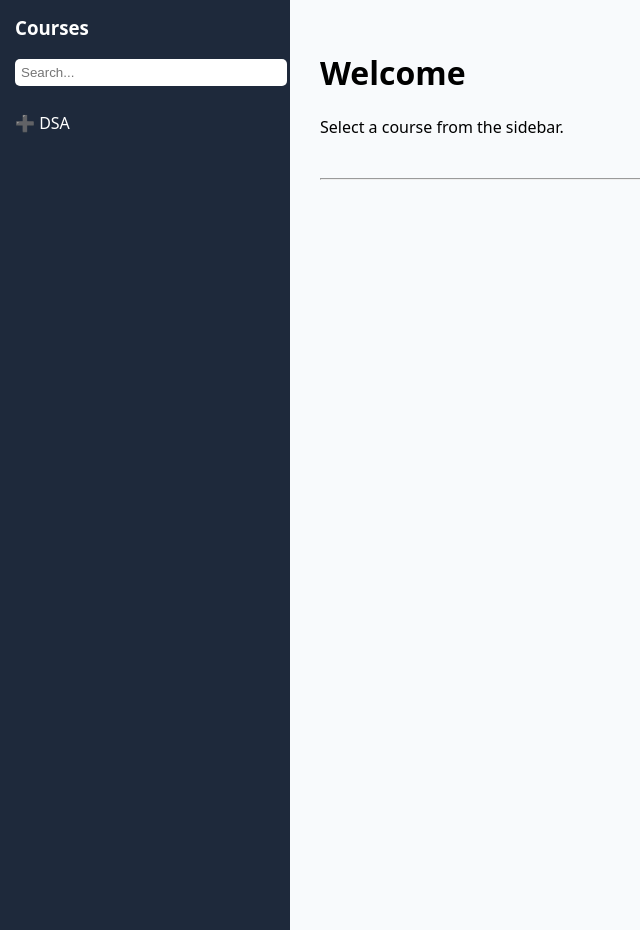
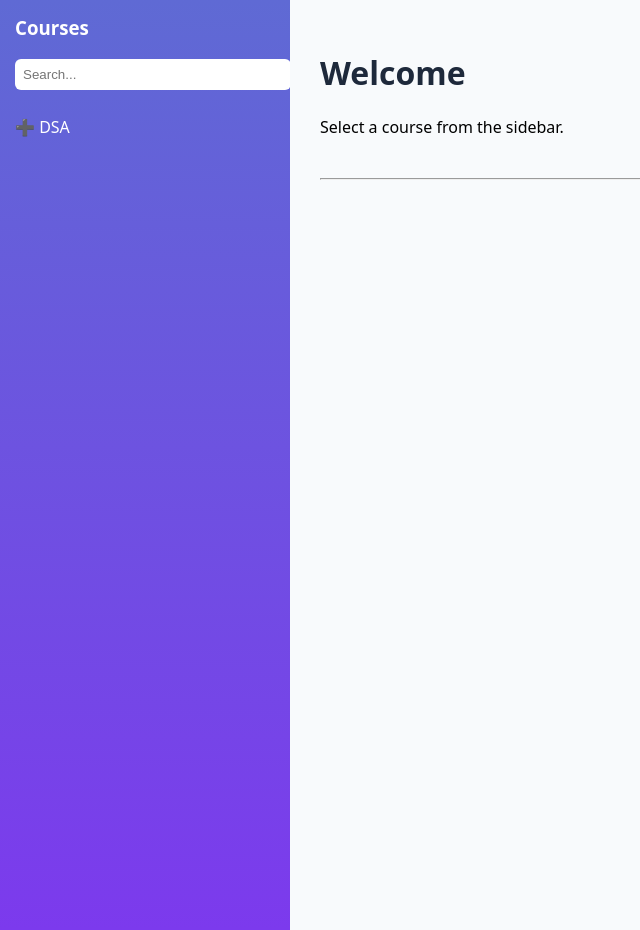
Before and after one commit to ocehuem/knowledge-base, a Jekyll site: the page built from index.md, in a window 1280 px wide. Shown: the whole page, without its empty margins (0-640 px from the left). Built offline with Jekyll 4.4.1, drawn with Linux system fonts in a browser that asks for light colours; comment, search, counter and statistics services are not loaded.

Commit message:
Refactor CSS styles for layout and sidebar

```diff
--- a/_layouts/default.html
+++ b/_layouts/default.html
@@ -8,53 +8,73 @@
     display: flex;
     margin: 0;
     font-family: system-ui;
+    background: #f8fafc;
   }
 
+  /* SIDEBAR */
   .sidebar {
     width: 260px;
-      background: #1e293b;
-      color: white;
     height: 100vh;
     overflow-y: auto;
     padding: 15px;
+    color: white;
+
+    background: linear-gradient(180deg, #5f6ad4, #7c3aed);
   }
 
+  /* TITLE */
   .sidebar h3 {
     margin-top: 0;
   }
 
+  /* LINKS */
   .sidebar a {
-      color: #cbd5f5;
-      padding: 5px;
-      border-radius: 5px;
+    color: #e0e7ff;
+    padding: 6px;
+    border-radius: 6px;
   }
 
   .sidebar a:hover {
-      background: #334155;
+    background: rgba(255,255,255,0.15);
   }
 
+  /* SEARCH */
+  #search-input {
+    width: 100%;
+    padding: 8px;
+    margin-bottom: 10px;
+    border-radius: 6px;
+    border: none;
+  }
+
+  /* SEARCH RESULTS */
+  #results-container {
+    list-style: none;
+    padding-left: 0;
+  }
+
+  #results-container a {
+    color: #fde68a; /* yellow accent */
+    font-size: 14px;
+  }
+
+  /* CONTENT */
   .content {
     flex: 1;
     padding: 30px;
     background: #f8fafc;
   }
 
-    input {
-      width: 100%;
-      padding: 6px;
-      margin-bottom: 10px;
-      border-radius: 5px;
-      border: none;
+  /* HEADINGS */
+  h1, h2 {
+    color: #1e293b;
   }
 
-    #results-container a {
-      font-size: 14px;
-      color: #93c5fd;
-    }
-
+  /* NEXT PREV */
   hr {
     margin-top: 40px;
   }
+
   </style>
 </head>
 
```
Lines whose indentation alone changed are shown as unchanged.
